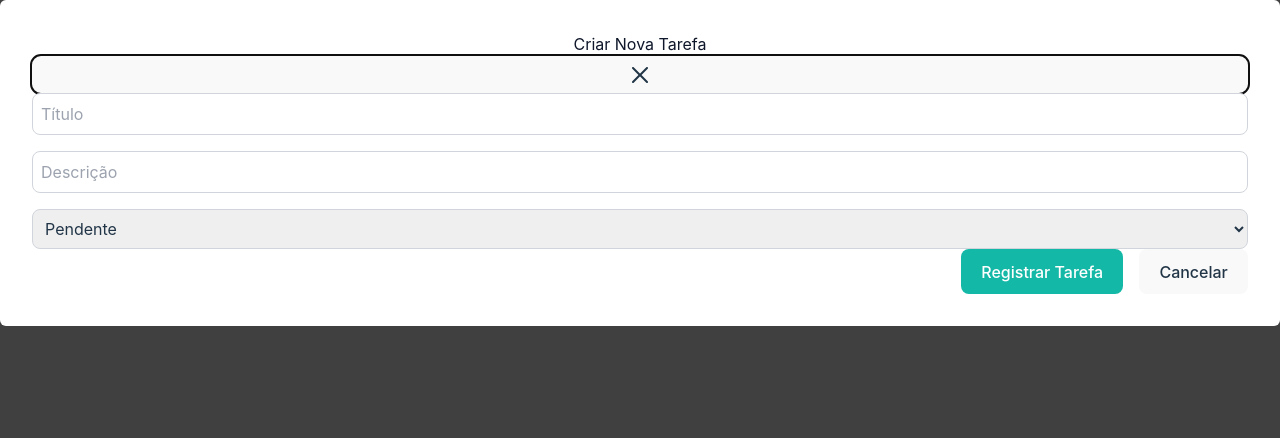
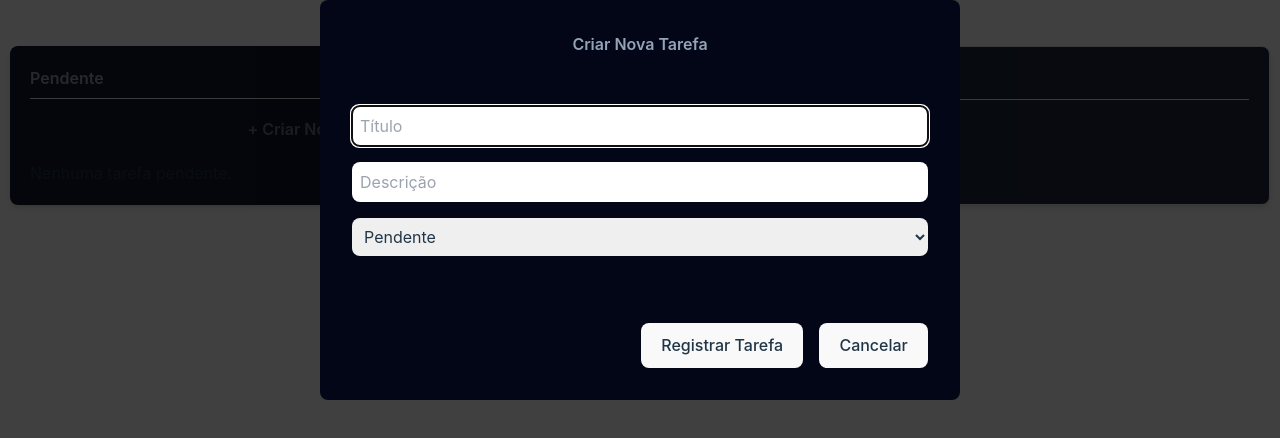
Before and after one commit to upALX/RegistraAI, a React (Vite) app: page /tarefas in a window 1280 px wide. Both pictures are taken after a click on the element "+ Criar Nova Tarefa". Shown: the top 438 px of the page. Built offline with nearby package versions, Linux system fonts and the light colour scheme.

Commit message:
fixing modal layout

```diff
--- a/src/components/modal.tsx
+++ b/src/components/modal.tsx
@@ -4,7 +4,6 @@
   ModalOverlay,
   ModalContent,
   ModalHeader,
-  ModalCloseButton,
   ModalBody,
   ModalFooter,
   Button,
@@ -29,7 +28,12 @@
 };
 
 const TaskModal: React.FC<TaskModalProps> = ({ isOpen, onClose, onSubmit }) => {
-  const { register, handleSubmit, reset } = useForm<TaskFormData>();
+  const {
+    register,
+    handleSubmit,
+    reset,
+    formState: { errors },
+  } = useForm<TaskFormData>();
 
   const onFormSubmit: SubmitHandler<TaskFormData> = (data) => {
     onSubmit(data);
@@ -40,44 +44,78 @@
   return (
     <Modal isOpen={isOpen} onClose={onClose}>
       <ModalOverlay className="bg-black bg-opacity-75" />
-      <ModalContent className="w-[50%] h-[50%] bg-white p-8 rounded-md mx-auto my-auto">
-        <ModalHeader className="text-center text-slate-900">
+      <ModalContent
+        className="bg-slate-950 p-8 rounded-lg flex flex-col justify-between"
+        style={{ width: "50vw", height: "50vh", margin: "auto" }}
+      >
+        {/* Header */}
+        <ModalHeader className="font-semibold text-center text-slate-400">
           Criar Nova Tarefa
         </ModalHeader>
-        <ModalCloseButton />
-        <form onSubmit={handleSubmit(onFormSubmit)}>
-          <ModalBody className="flex flex-col gap-4">
+
+        {/* Form Body */}
+        <form id="taskForm" onSubmit={handleSubmit(onFormSubmit)}>
+          <ModalBody className="flex flex-col gap-4 justify-center items-center">
+            {/* Campo de Título */}
+            <div className="w-full">
               <Input
                 placeholder="Título"
-              {...register("title", { required: true })}
-              className="border border-gray-300 p-2 rounded-lg"
+                {...register("title", { required: "O título é obrigatório" })}
+                className="p-2 rounded-lg w-full"
+                isInvalid={!!errors.title}
               />
+              {errors.title && (
+                <span className="text-red-500 text-sm block mt-1">
+                  {errors.title.message}
+                </span>
+              )}
+            </div>
+
+            {/* Campo de Descrição */}
+            <div className="w-full">
               <Input
                 placeholder="Descrição"
-              {...register("description", { required: true })}
-              className="border border-gray-300 p-2 rounded-lg"
+                {...register("description", {
+                  required: "A descrição é obrigatória",
+                })}
+                className="p-2 rounded-lg w-full"
+                isInvalid={!!errors.description}
               />
+              {errors.description && (
+                <span className="text-red-500 text-sm block mt-1">
+                  {errors.description.message}
+                </span>
+              )}
+            </div>
+
+            {/* Campo de Status */}
+            <div className="w-full">
               <select
-              {...register("status", { required: true })}
-              className="border border-gray-300 p-2 rounded-lg"
+                {...register("status", { required: "O status é obrigatório" })}
+                className="p-2 rounded-lg w-full"
                 defaultValue="pending"
               >
                 <option value="pending">Pendente</option>
                 <option value="done">Concluído</option>
               </select>
+              {errors.status && (
+                <span className="text-red-500 text-sm block mt-1">
+                  {errors.status.message}
+                </span>
+              )}
+            </div>
           </ModalBody>
-          <ModalFooter>
-            <Button
-              type="submit"
-              className="bg-teal-500 hover:bg-teal-700 text-white"
-            >
+        </form>
+
+        {/* Footer */}
+        <ModalFooter className="mt-4">
+          <Button type="submit" form="taskForm" className="">
             Registrar Tarefa
           </Button>
           <Button onClick={onClose} className="ml-4">
             Cancelar
           </Button>
         </ModalFooter>
-        </form>
       </ModalContent>
     </Modal>
   );
--- a/src/pages/board/board.tsx
+++ b/src/pages/board/board.tsx
@@ -51,10 +51,10 @@
   };
 
   return (
-    <VStack p={10}>
+    <VStack p={10} height="100vh">
       <Heading className="text-lg font-semibold">Suas tarefas</Heading>
       <SimpleGrid columns={2} spacing={10} width="100%">
-        <Box className="rounded-lg  p-5 bg-slate-900 shadow-md">
+        <Box className="rounded-lg p-5 bg-slate-900 shadow-md">
           <Heading
             size="lg"
             mb={2}
@@ -63,7 +63,7 @@
             Pendente
           </Heading>
           <Box
-            className=" p-4 text-center cursor-pointer hover:bg-slate-800 transition-all"
+            className="p-4 text-center cursor-pointer hover:bg-slate-800 transition-all"
             onClick={handleOpenModal}
           >
             <Text className="text-slate-500 font-semibold hover:underline">
```
Lines whose indentation alone changed are shown as unchanged.
